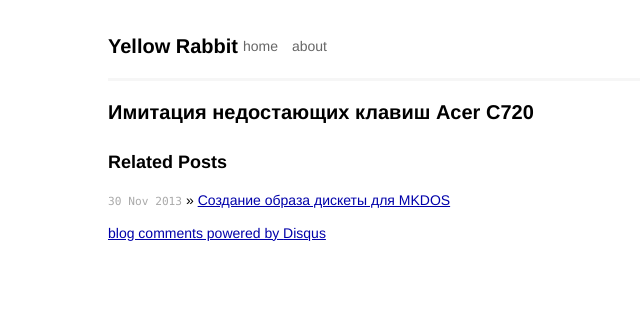
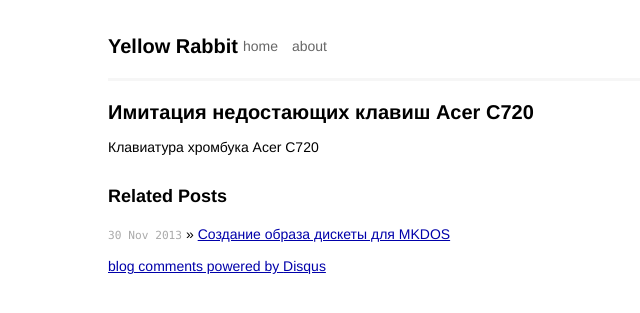
Before and after one commit to yrabbit/yrabbit.github.io, a Jekyll site: the page built from _posts/2014-12-07-acer-720-keyboard.markdown, in a window 1280 px wide. Shown: the top 313 px of the page, without its empty margins (232-872 px from the left). Built offline with Jekyll 4.4.1, drawn with Linux system fonts in a browser that asks for light colours; Markdown is read by kramdown in place of the engine named in the settings; comment, search, counter and statistics services are not loaded.

Commit message:
Try again.

```diff
--- a/_posts/2014-12-07-acer-720-keyboard.markdown
+++ b/_posts/2014-12-07-acer-720-keyboard.markdown
@@ -1,7 +1,7 @@
 ---
 layout: post
 comments: true
-title: Создание образа дискеты для MKDOS
+title: Имитация недостающих клавиш Acer C720
 category: ru
 tags: [xorg c720 dragonflybsd]
 date: 2014-12-07 21:01:01
@@ -9,3 +9,5 @@ date: 2014-12-07 21:01:01
 
 Имитация недостающих клавиш Acer C720
 =============================
+
+Клавиатура хромбука Acer C720
```
